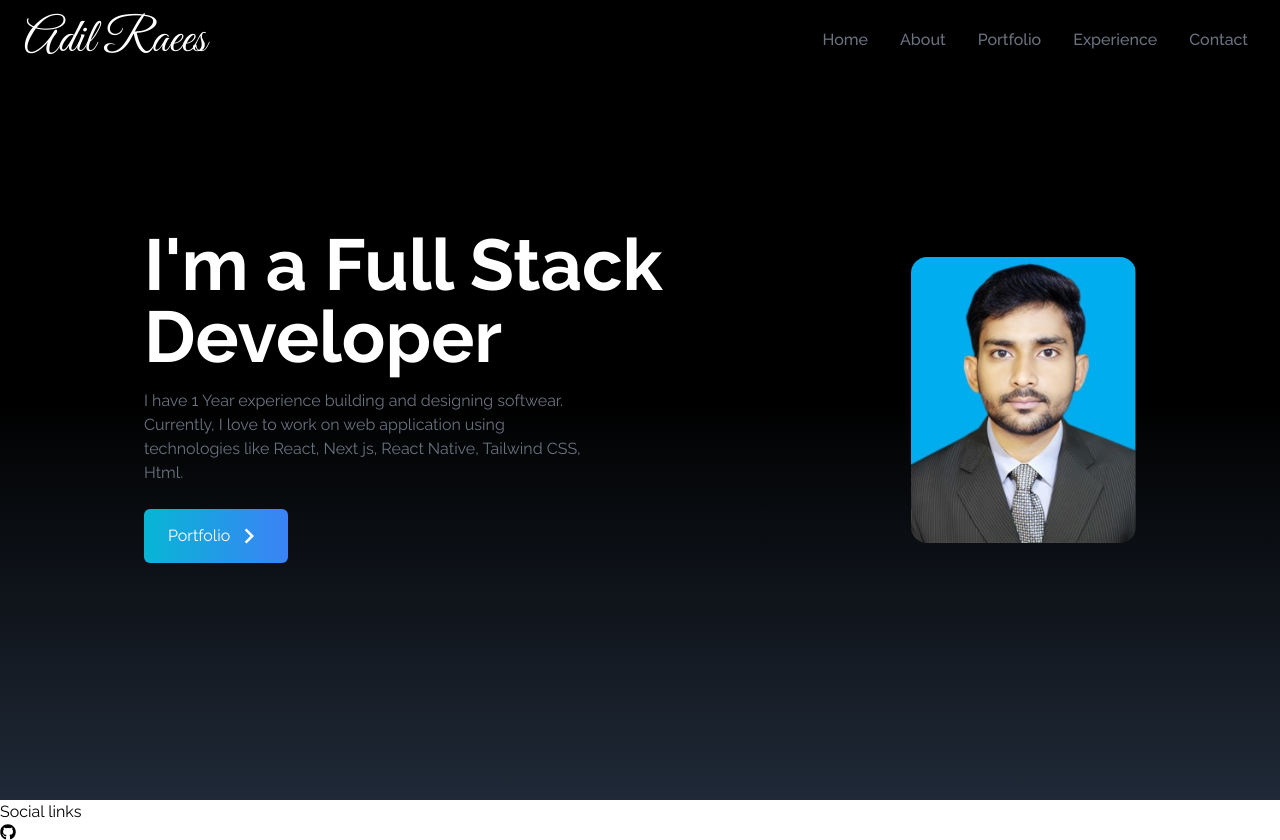
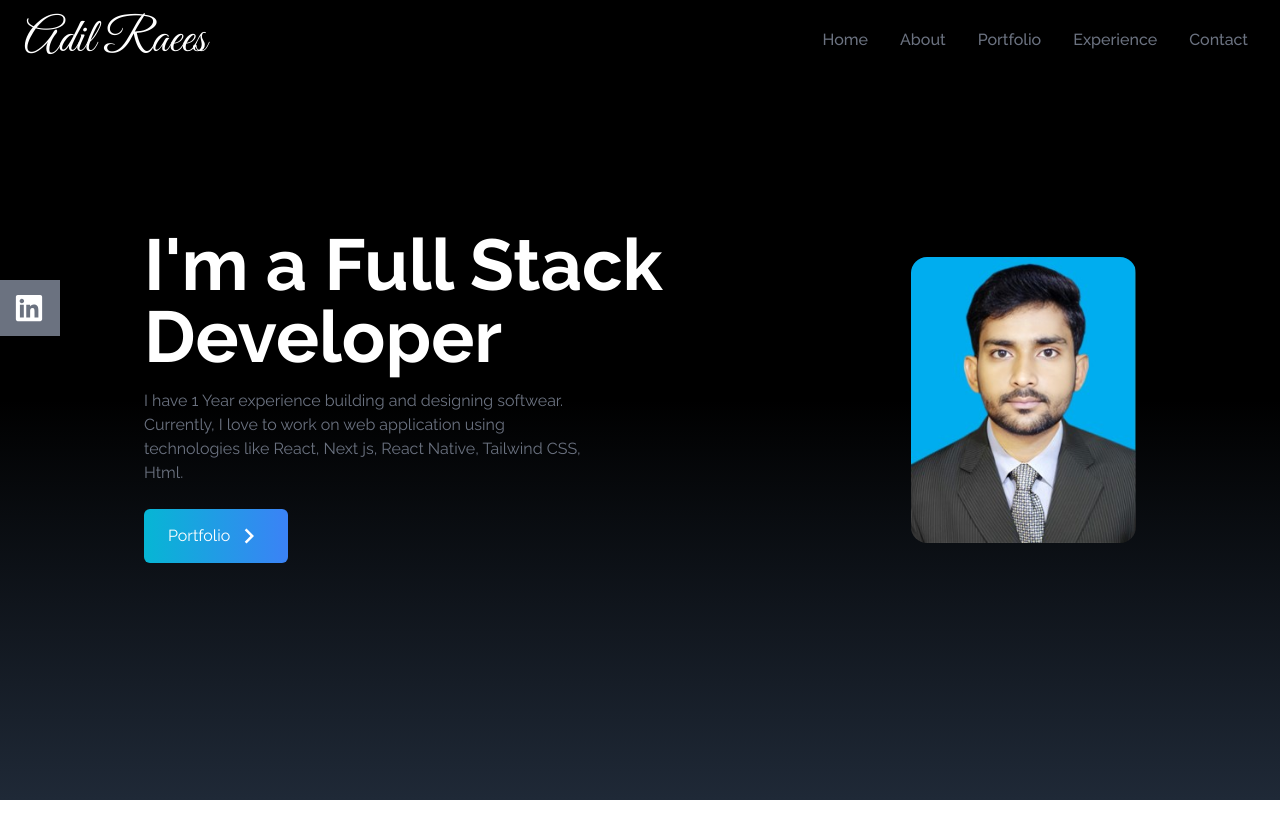
Before and after one commit to adilraees786/My-Portfolio-, a React (Vite) app: page / in a window 1280 px wide. After the commit the page ends 800 px from the top, so only its background shows below. Built offline with nearby package versions, Linux system fonts and the light colour scheme.

Commit message:
set social links on social icons

```diff
--- a/src/components/SocialLinks.jsx
+++ b/src/components/SocialLinks.jsx
@@ -1,10 +1,24 @@
 import React from 'react'
-import { FaGithub } from "react-icons/fa";
+import { FaGithub, FaLinkedin, } from "react-icons/fa";
 
  const Sociallinks = () => {
   return (
-    <div>Social links
-    <FaGithub />
+    <div className=' flex flex-col top-[35%] left-0 fixed'>
+      <ul>
+        <li className=' flex justify-between items-center w-40 h-14
+        px-4 ml-[-100px] hover:ml-[-10px] hover:rounded-md duration-300
+        bg-gray-500'>
+          <a
+           href=""
+           className=' flex justify-between items-center w-full text-white'
+           >
+             <>
+             linkedin <FaLinkedin size={30}/>
+             </>
+             </a>
+             </li>
+      </ul>
+
     </div>
   )
 }
```
